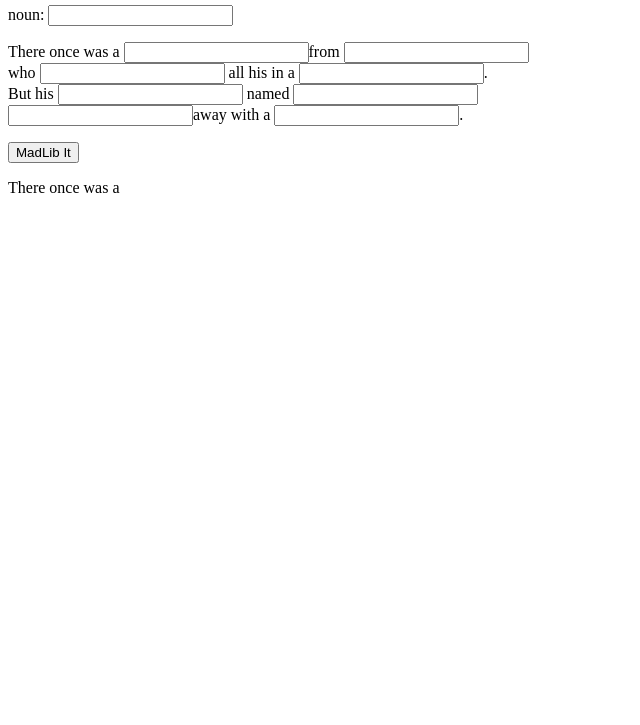
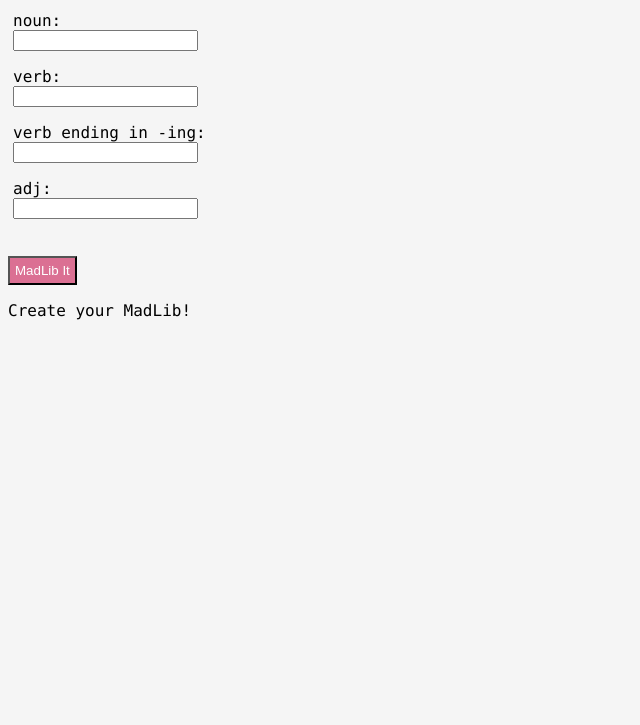
Before and after one commit to lacrivella/madlib-game, a plain HTML site: page index.html in a window 1280 px wide. Shown: the part 75-800 px from the top of the page, without its empty margins (0-640 px from the left). Drawn offline with Linux system fonts and the light colour scheme.

Commit message:
redid madlib to make it and added some Britney to it

```diff
--- a/index.html
+++ b/index.html
@@ -4,24 +4,33 @@
     <meta charset="UTF-8">
     <meta name="viewport" content="width=device-width, initial-scale=1.0">
     <title>MadLib Challenge</title>
-    <link rel="stylesheet" href="main.css">
+    <link rel="stylesheet" href="style.css">
 </head>
 <body>
     <h1>MadLib Challenge</h1>
 
     <label>
-        noun:
-        <input id='noun-one'>
+        noun: <br>
+        <input id="noun-one"><br>
+        <p>
+            verb:<br>
+            <input id="verb-two"></p>
+
+        </p>
+        <p>
+            verb ending in -ing:<br>
+            <input id="verb-one">
+        </p>
+        <p>
+            adj:<br>
+            <input id="adj-one">
+        </p>
+
     </label>
-    <p>
-        There once was a <input id='adj-one'>from <input id='place-one'> <br>
-        who <input id='verb-one'>  all his <input= id='noun-two'> in a <input id='noun-three'>. <br>
-        But his <input id='noun-four'> named <input id='proper-noun'><br>
-        <input id='verb-two'>away with a <input id='noun-five'>.
+    <p><button onclick="madLib()">MadLib It </button></p>
+    <p id="madDisplay">Create your MadLib!</p>
+
         </p>
-    <p><button onclick="madLib()">MadLib It </button></p>
-
-    <p>There once was a </p>
     <script src="main.js"></script>
 </body>
 </html>
--- a/main.js
+++ b/main.js
@@ -1,32 +1,20 @@
 function madLib() {
 
-    var gotNoun1 = document.getElementById ('noun-one');
-    var gotNoun2 = document.getElementById ('noun-two');
-    var gotNoun3 = document.getElementById ('noun-three');
-    var gotNoun4 = document.getElementById ('noun-four');
-    var gotNoun5 = document.getElementById ('noun-five');
-    var gotVerb1 = document.getElementById ('verb-one');
-    var gotVerb2 = document.getElementById ('verb-two');
-    var gotadj = document.getElementById ('adj-one');
-    var gotProperNoun = document.getElementById ('proper-noun');
+    var firstNounInput = document.getElementById ('noun-one');
+    var firstVerbInput = document.getElementById ('verb-one');
+    var secondVerbInput = document.getElementById ('verb-two');
+    var firstAdjInput = document.getElementById ('adj-one');
 
 
     //get values  by input
-    var displayNoun1 = gotNoun1.value;
-    var displayNoun2 = gotNoun2.value;
-    var displayNoun3 = gotNoun3.value;
-    var displayNoun4 = gotNoun4.value;
-    var displayNoun5 = gotNoun5.value;
+    var firstNoun = firstNounInput.value;
+    var firstVerb = firstVerbInput.value;
+    var secondVerb = secondVerbInput.value;
+    var firstAdj = firstAdjInput.value;
 
-    var displayVerb1 = gotVerb1.value;
-    var displayVerb2 = gotVerb2.value;
+    var madParagraph = "Baby, can't you see I'm " + firstVerb + ". A " + firstNoun + " like you should " + secondVerb + " a warning. It's " + firstAdj + " I'm falling."
 
-    var displayAdj = gotadj.value;
-
-    var displayProperNoun = gotProperNoun.value;
-
-    console.log(displayNoun1);
-
+    //display
+    var madDisplay = document.getElementById('madDisplay');
+    madDisplay.textContent = madParagraph;
 }
-
-//display
--- a/style.css
+++ b/style.css
@@ -0,0 +1,20 @@
+body {
+    background: whitesmoke;
+    font-family: Consolas, monospace;
+}
+
+h1 {
+    font-family: Consolas, monospace;
+    color:palevioletred;
+}
+
+label {
+    display: block;
+    padding: 5px;
+}
+
+button {
+    color:white;
+    background: palevioletred;
+    padding: 5px;
+}
```
